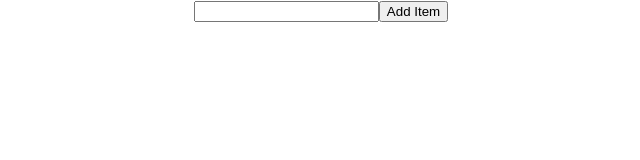
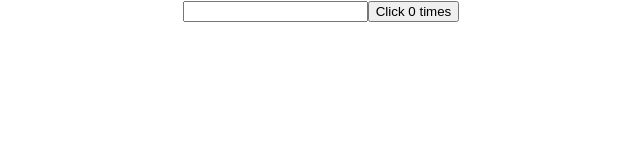
Before and after one commit to EufranioDiogo/react-learning, a React (Create React App) app: page / in a window 1280 px wide. Shown: the top 160 px of the page, without its empty margins (319-959 px from the left). Built offline with nearby package versions, Linux system fonts and the light colour scheme.

Commit message:
chore: hooks lesson 7 and 8

```diff
--- a/src/App.js
+++ b/src/App.js
@@ -1,5 +1,5 @@
 import './App.css';
-import CounterFour from './Learning Hooks/Lesson 5/CounterFour'
+import CounterFour from './Learning Hooks/Lesson 7/TitleModifier'
 
 function App() {
   return (
--- /dev/null
+++ b/src/Learning Hooks/Lesson 7/TitleModifier.js
@@ -0,0 +1,27 @@
+import React, { useState, useEffect } from 'react'
+
+function TitleModifier() {
+  const [count, setCounter] = useState(0);
+  const [name, setName] = useState('');
+
+  const increment = () => {
+    setCounter(count + 1);
+  }
+
+  const changeName = (e) => {
+    setName(e.target.value)
+  }
+
+  useEffect(() => {
+    document.title = `You clicked ${count} times`;
+  }, [count])
+
+  return (
+    <div>
+      <input type="text" name="" id="" value={name} onChange={changeName} />
+      <button onClick={increment}>Click { count } times </button>
+    </div>
+  )
+}
+
+export default TitleModifier
```
